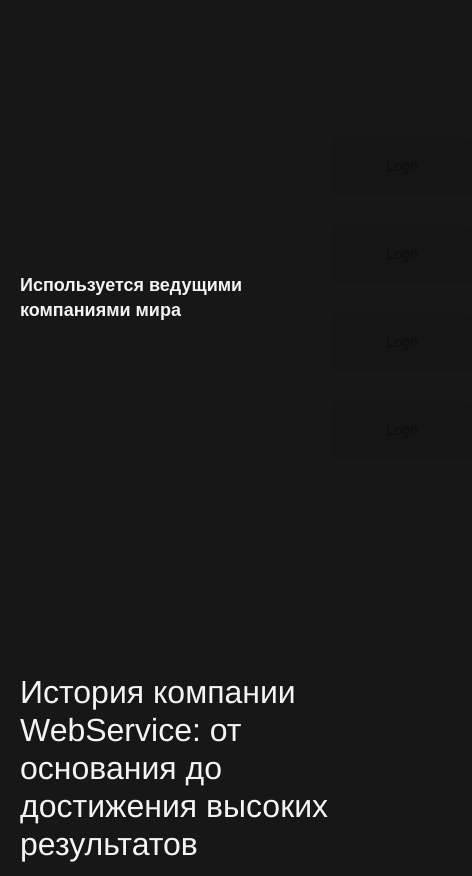
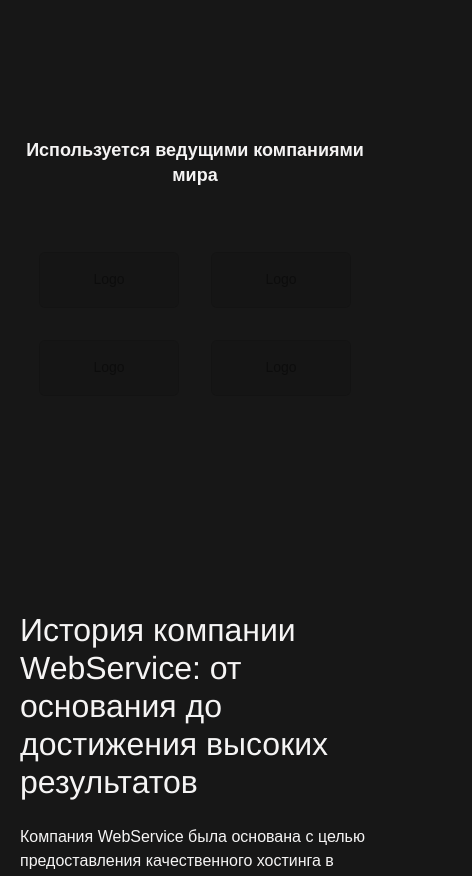
Before and after one commit to alineknn/webservice, a Next.js app: page /about in a window 390 px wide. Shown: the part 2080-2956 px from the top of the page, 472 px wide, since content can reach past the window. Built offline with nearby package versions, Linux system fonts and the light colour scheme.

Commit message:
fix margins on mobile

```diff
--- a/src/components/BannerCustomer.tsx
+++ b/src/components/BannerCustomer.tsx
@@ -18,14 +18,14 @@
   return (
     <section className="py-[103px]">
       <div className="mx-auto w-full max-w-[1280px] px-[20px] min-[1440px]:px-[80px]">
-        <div className="flex items-center gap-8 md:gap-16">
+        <div className="flex flex-col md:flex-row md:items-center gap-8 md:gap-16">
           {/* Left heading */}
-          <p className="shrink-0 font-['Avenir Next'] font-bold text-[18px] leading-snug w-[280px]">
+          <p className="w-full md:w-[280px] text-center md:text-left font-['Avenir Next'] font-bold text-[18px] leading-snug mb-8 md:mb-0">
             {t.heading}
           </p>
 
           {/* Logos row */}
-          <div className="flex-1 flex justify-center gap-8 md:gap-12 flex-wrap">
+          <div className="w-full md:flex-1 flex justify-center md:justify-start gap-8 md:gap-12 flex-wrap">
             {items.map((_, i) => (
               <div
                 key={i}
```
